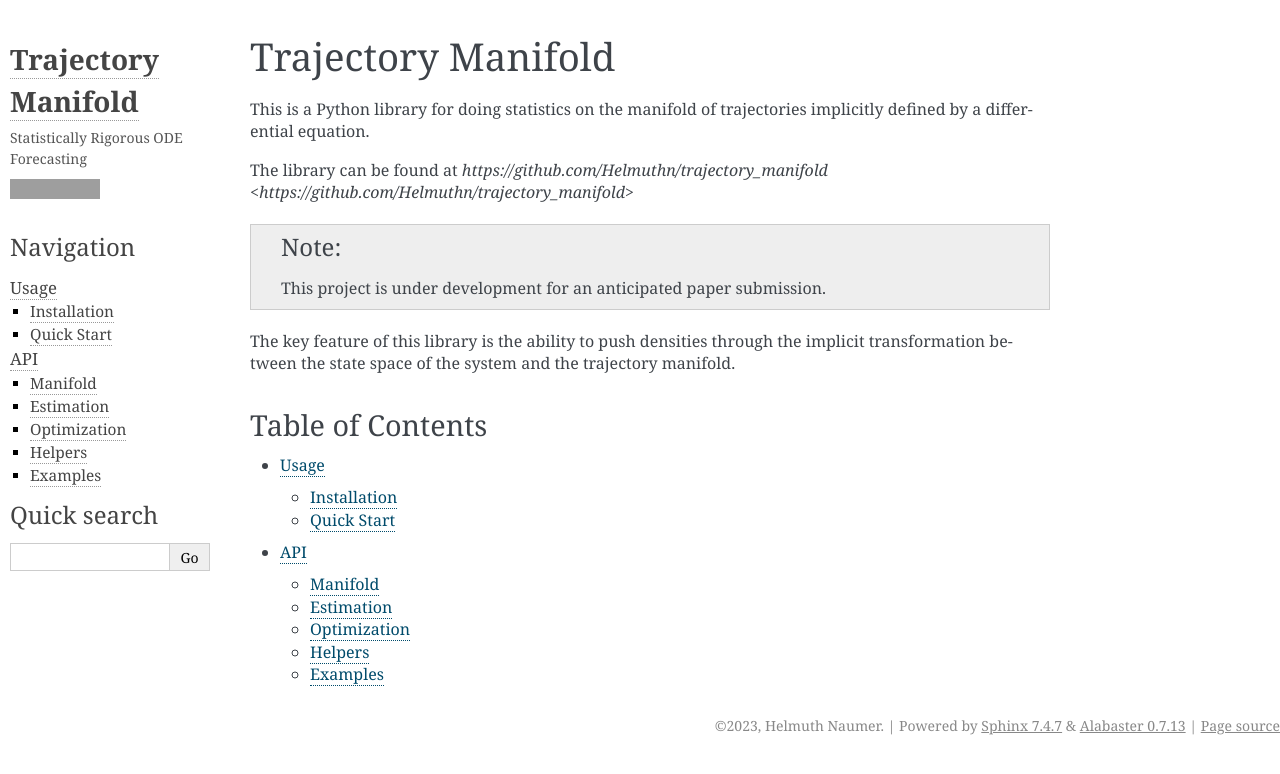
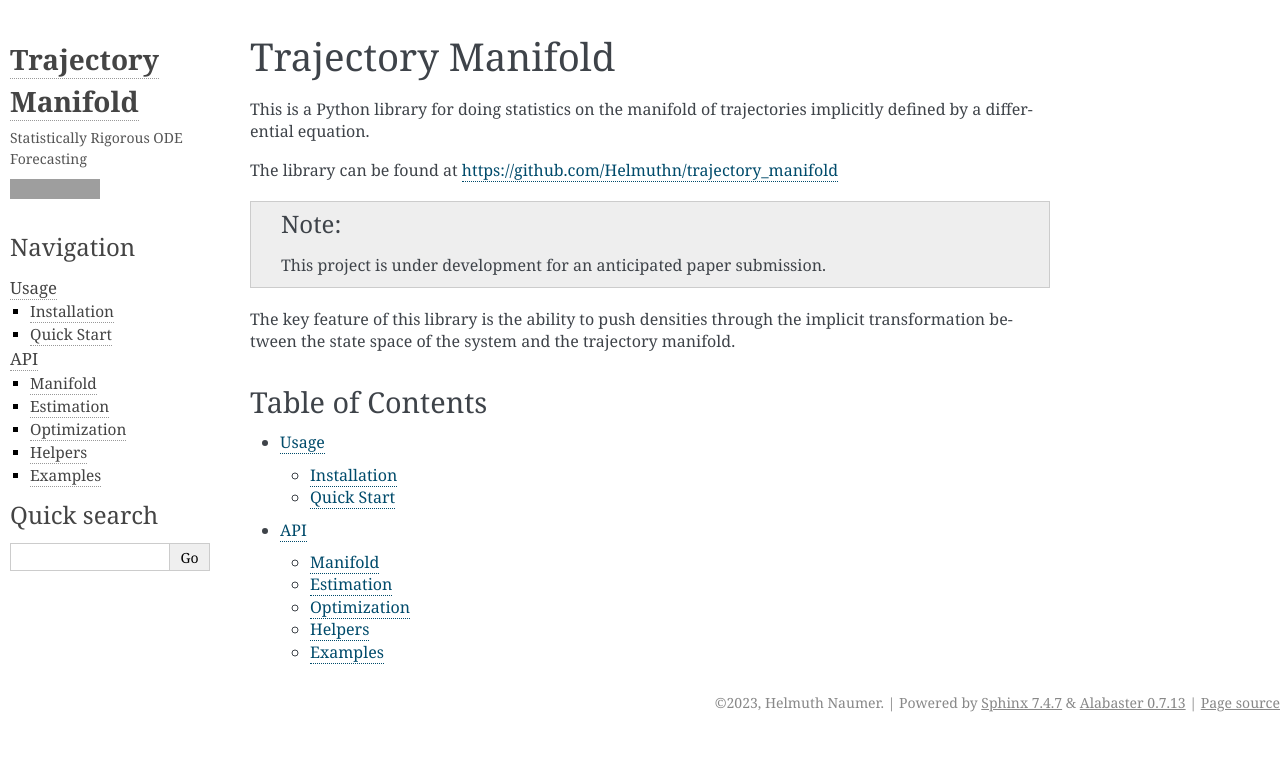
Before and after one commit to Helmuthn/trajectory_manifold, a Sphinx documentation site: the page built from docs/source/index.rst, in a window 1280 px wide. Shown: the top 774 px of the page. Built offline with Sphinx 7.4.7, drawn with Linux system fonts in a browser that asks for light colours; grey boxes are pictures that could not be loaded.

Commit message:
Fixed Link

```diff
--- a/docs/source/index.rst
+++ b/docs/source/index.rst
@@ -9,7 +9,7 @@
 This is a Python library for doing statistics on the manifold of trajectories
 implicitly defined by a differential equation.
 
-The library can be found at `https://github.com/Helmuthn/trajectory_manifold <https://github.com/Helmuthn/trajectory_manifold>`
+The library can be found at `https://github.com/Helmuthn/trajectory_manifold <https://github.com/Helmuthn/trajectory_manifold>`_
 
 .. note::
 
```
